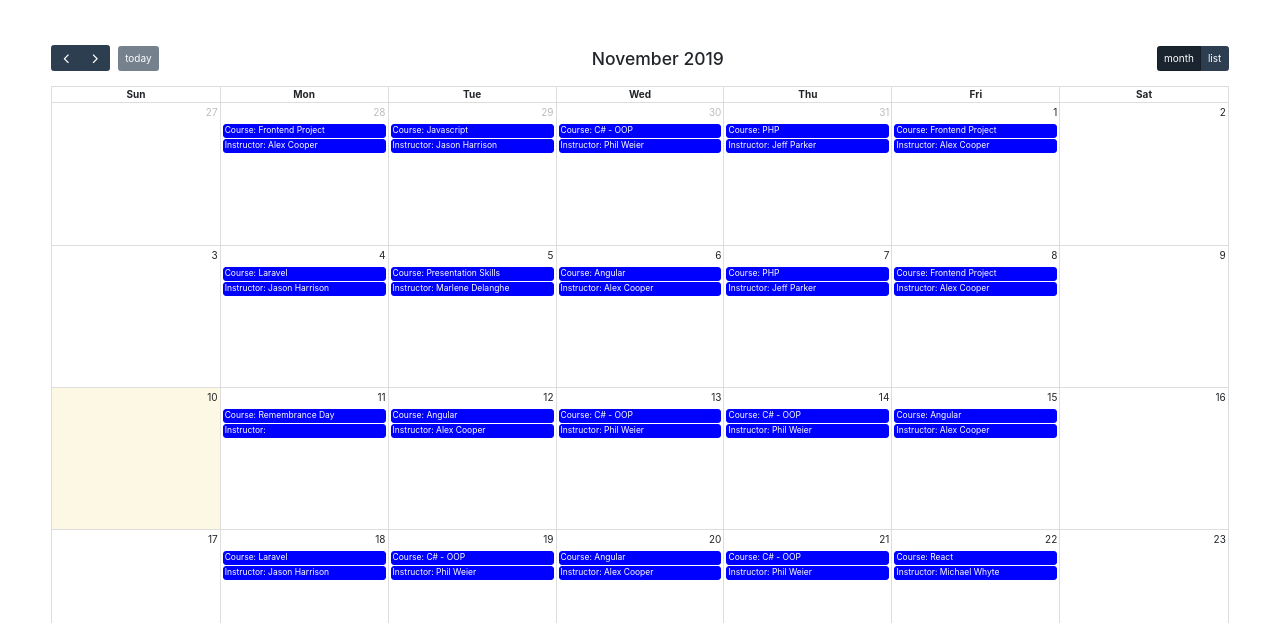
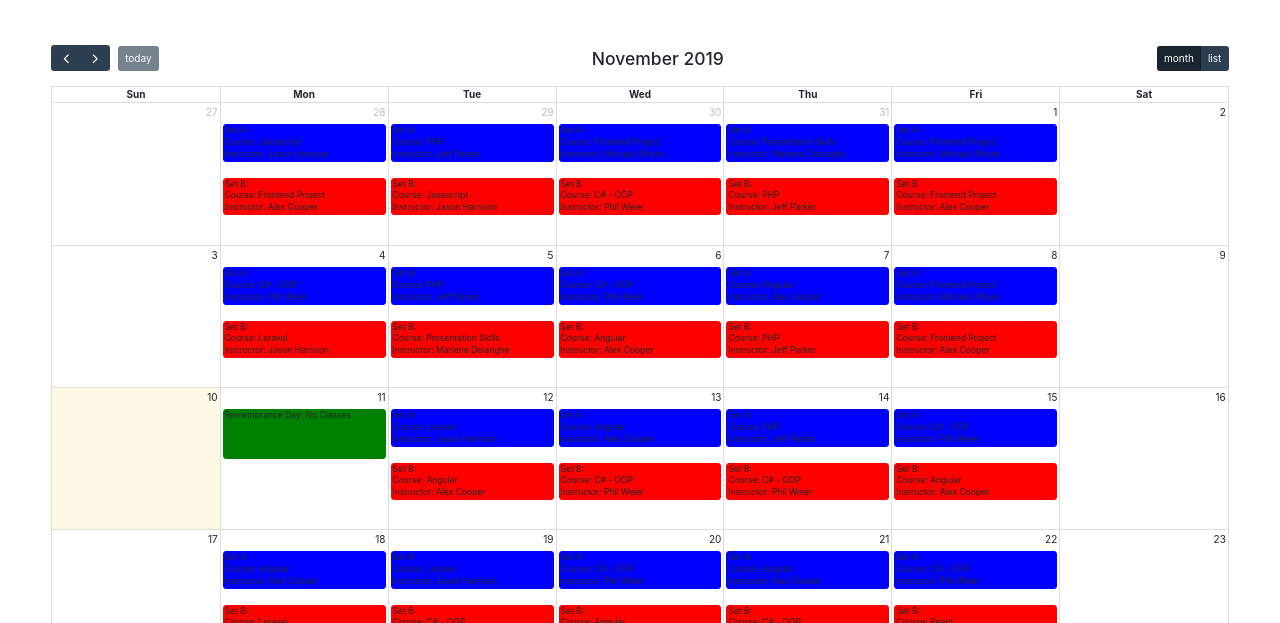
Before and after one commit to nidhugopal/bcit-student-project, a plain HTML site: page features/calender.html in a window 1280 px wide. Shown: the part 177-800 px from the top of the page. Drawn offline with nearby package versions, Linux system fonts and the light colour scheme.

Commit message:
links and calendar fix

```diff
--- a/features/calender.html
+++ b/features/calender.html
@@ -36,7 +36,7 @@
                                 <ul>
                                     <li class="current"><a href="#">Home</a></li>
                                     <li><a href="./contact.html">About</a></li>
-                                    <li><a href="../ssd-details.html">SSD Details</a></li>
+                                    <li><a href="./course_summary.html">SSD Details</a></li>
                                     <li><a href="../current-students.html">Current Students</a></li>
                                     <li><a href="../prospective-students.html">Prospective Students</a></li>
                                 </ul>
--- a/features/date.js
+++ b/features/date.js
@@ -2113,7 +2113,7 @@ let arr = [
     }
   ]
 
-  event = []
+event = []
 
   for(let i = 0; i < arr.length; i++ ){
     let subArr = {}
@@ -2158,13 +2158,32 @@ let arr = [
   break;
 }
 
+  let space = {}
+
     var d = new Date(subY , subMon,  parseInt(sub))
-    subArr.start = d;
-    subArr.title = " Course: " + item.UnnamedField6
-    sub2.start = d
-    sub2.title = " Instructor: " + item.UnnamedField7
+
+if(item.UnnamedField7 === ""){
+  sub2.start = d;
+    sub2.title = "" +  item.UnnamedField6 +  ": No Classes" + "\n" + "\n" + "\n" + "\n"
+    sub2.color = "green;"
     event.push(sub2)
+} else{
+    space.start = new Date(subY , subMon,  parseInt(sub), 1);
+    space.title = '\n'
+    space.color = "white;"
+
+    sub2.start = d;
+    sub2.title = " Set A: " + "\n" + "Course: " + item.UnnamedField1 + "\n" +" Instructor: " + item.UnnamedField2
+    sub2.color = "blue;"
+
+    subArr.start = new Date(subY , subMon,  parseInt(sub), 1);
+    subArr.title = " Set B: " + "\n" + "Course: " + item.UnnamedField6 + "\n" +" Instructor: " + item.UnnamedField7
+    subArr.color = "red;"
+
+    event.push(space)
     event.push(subArr)
+    event.push(sub2)
+    }
   }
 
          document.addEventListener('DOMContentLoaded', function() {
@@ -2179,9 +2198,7 @@ let arr = [
     },
     displayEventTime: false,
     eventSources: [{
-    events: event,
-    color: 'blue',
-    textColor: 'white'
+    events: event
           }]
             });
           calendar.render();
```
Also changed, not shown: features/contact.html (+1 -1 lines), features/course_summary.html (+1 -1 lines), features/resources.html (+1 -1 lines).
